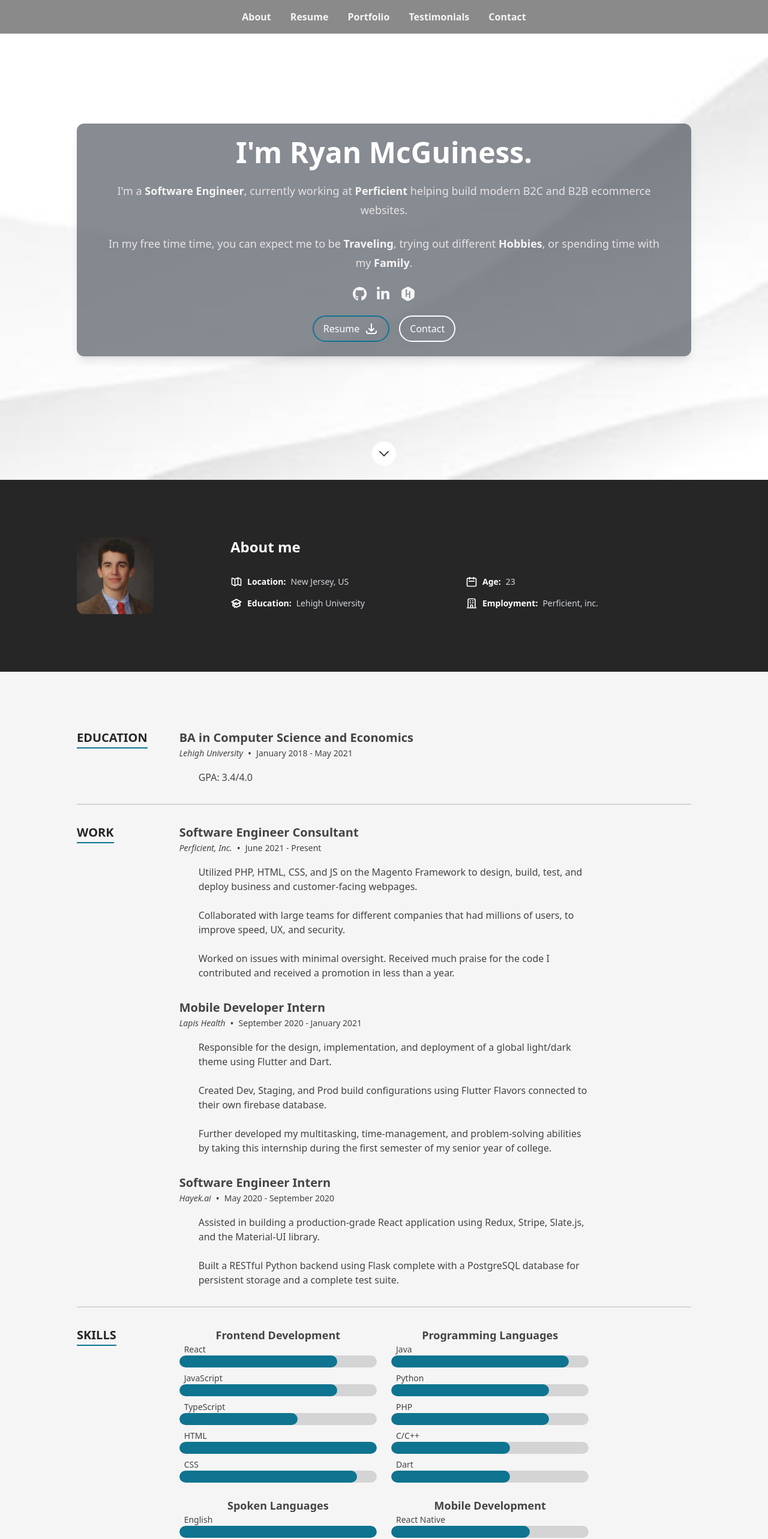
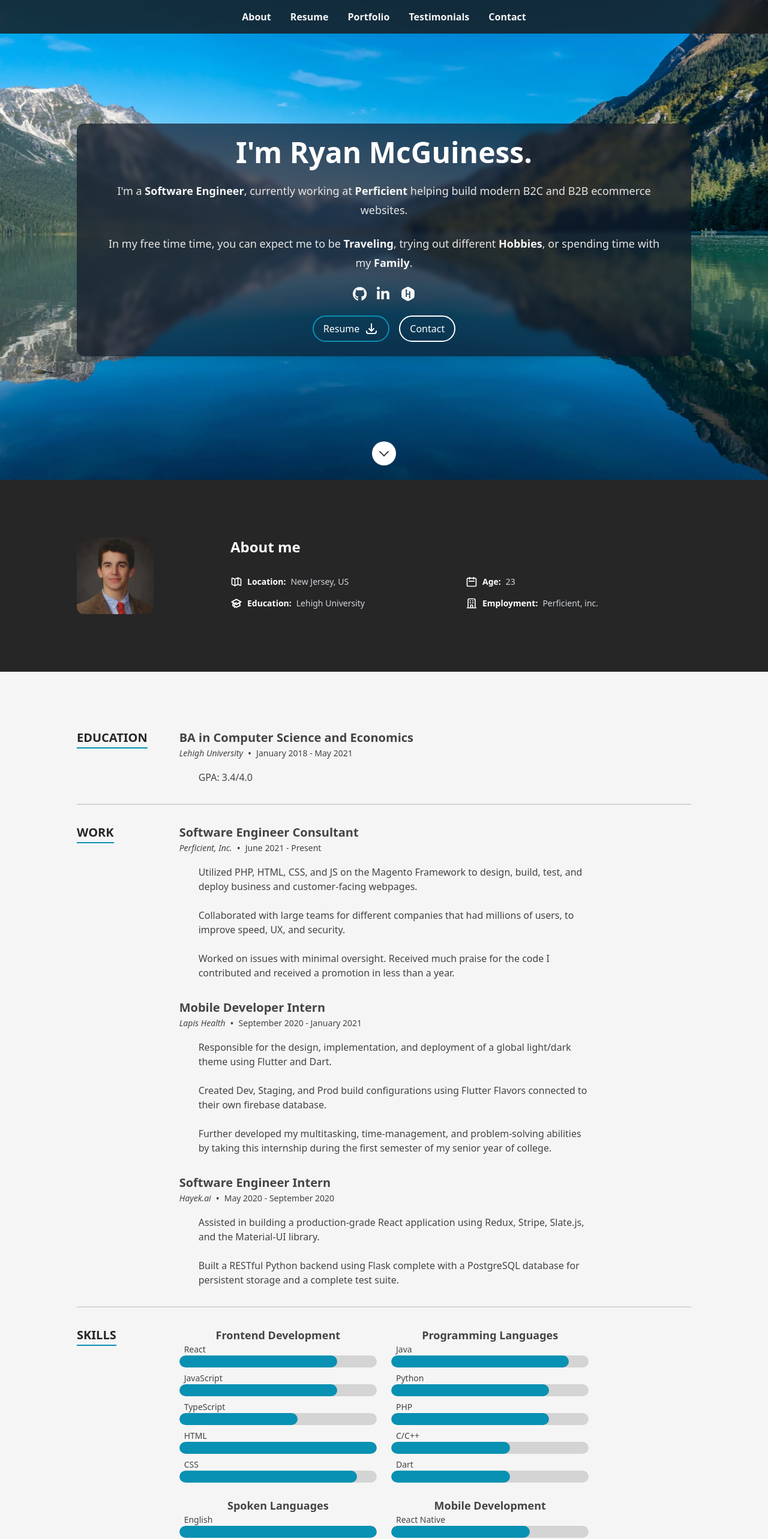
Before and after one commit to rmcguiness/rcm-react-resume, a Next.js app: page / in a window 1280 px wide. Shown: the top 2566 px of the page at 60% size. Built offline with nearby package versions, Linux system fonts and the light colour scheme.

Commit message:
edited landing page and accent color

```diff
--- a/src/components/Sections/Contact/ContactForm.tsx
+++ b/src/components/Sections/Contact/ContactForm.tsx
@@ -41,7 +41,7 @@ const ContactForm: FC = memo(() => {
   );
 
   const inputClasses =
-    'bg-neutral-700 border-0 focus:border-0 focus:outline-none focus:ring-1 focus:ring-cyan-700 rounded-md placeholder:text-neutral-400 placeholder:text-sm text-neutral-200 text-sm';
+    'bg-neutral-700 border-0 focus:border-0 focus:outline-none focus:ring-1 focus:ring-cyan-600 rounded-md placeholder:text-neutral-400 placeholder:text-sm text-neutral-200 text-sm';
 
   return (
     <form className="grid min-h-[320px] grid-cols-1 gap-y-4" method="POST" onSubmit={handleSendMessage}>
@@ -66,7 +66,7 @@ const ContactForm: FC = memo(() => {
       />
       <button
         aria-label="Submit contact form"
-        className="w-max rounded-full border-2 border-cyan-700 bg-stone-900 px-4 py-2 text-sm font-medium text-white shadow-md outline-none hover:bg-stone-800 focus:ring-2 focus:ring-cyan-700 focus:ring-offset-2 focus:ring-offset-stone-800"
+        className="w-max rounded-full border-2 border-cyan-600 bg-stone-900 px-4 py-2 text-sm font-medium text-white shadow-md outline-none hover:bg-stone-800 focus:ring-2 focus:ring-cyan-600 focus:ring-offset-2 focus:ring-offset-stone-800"
         type="submit">
         Send Message
       </button>
--- a/src/components/Sections/Contact/index.tsx
+++ b/src/components/Sections/Contact/index.tsx
@@ -47,7 +47,7 @@ const Contact: FC = memo(() => {
                     <dd className="flex items-center">
                       <a
                         className={classNames(
-                          '-m-2 flex rounded-md p-2 text-neutral-300 hover:text-cyan-700 focus:outline-none focus:ring-2 focus:ring-cyan-700',
+                          '-m-2 flex rounded-md p-2 text-neutral-300 hover:text-cyan-600 focus:outline-none focus:ring-2 focus:ring-cyan-600',
                           {'hover:text-white': href},
                         )}
                         href={href}
--- a/src/components/Sections/Header.tsx
+++ b/src/components/Sections/Header.tsx
@@ -33,11 +33,11 @@ const Header: FC = memo(() => {
 const DesktopNav: FC<{navSections: SectionId[]; currentSection: SectionId | null}> = memo(
   ({navSections, currentSection}) => {
     const baseClass =
-      '-m-1.5 p-1.5 rounded-md font-bold first-letter:uppercase hover:transition-colors hover:duration-300 focus:outline-none focus-visible:ring-2 focus-visible:ring-cyan-700 sm:hover:text-cyan-700 text-neutral-100';
-    const activeClass = classNames(baseClass, 'text-cyan-700');
+      '-m-1.5 p-1.5 rounded-md font-bold first-letter:uppercase hover:transition-colors hover:duration-300 focus:outline-none focus-visible:ring-2 focus-visible:ring-cyan-600 sm:hover:text-cyan-600 text-neutral-100';
+    const activeClass = classNames(baseClass, 'text-cyan-600');
     const inactiveClass = classNames(baseClass, 'text-neutral-100');
     return (
-      <header className="fixed top-0 z-50 hidden w-full bg-neutral-900/50 p-4 backdrop-blur sm:block" id={headerID}>
+      <header className="fixed top-0 z-50 hidden w-full bg-neutral-900/80 p-4 backdrop-blur sm:block" id={headerID}>
         <nav className="flex justify-center gap-x-8">
           {navSections.map(section => (
             <NavItem
@@ -63,14 +63,14 @@ const MobileNav: FC<{navSections: SectionId[]; currentSection: SectionId | null}
     }, [isOpen]);
 
     const baseClass =
-      'p-2 rounded-md first-letter:uppercase transition-colors duration-300 focus:outline-none focus-visible:ring-2 focus-visible:ring-cyan-700';
+      'p-2 rounded-md first-letter:uppercase transition-colors duration-300 focus:outline-none focus-visible:ring-2 focus-visible:ring-cyan-600';
     const activeClass = classNames(baseClass, 'bg-neutral-900 text-white font-bold');
     const inactiveClass = classNames(baseClass, 'text-neutral-200 font-medium');
     return (
       <>
         <button
           aria-label="Menu Button"
-          className="fixed top-2 right-2 z-40 rounded-md bg-cyan-700 p-2 ring-offset-gray-800/60 hover:bg-cyan-700 focus:outline-none focus:ring-0 focus-visible:ring-2 focus-visible:ring-cyan-700 focus-visible:ring-offset-2 sm:hidden"
+          className="fixed top-2 right-2 z-40 rounded-md bg-cyan-600 p-2 ring-offset-gray-800/60 hover:bg-cyan-600 focus:outline-none focus:ring-0 focus-visible:ring-2 focus-visible:ring-cyan-600 focus-visible:ring-offset-2 sm:hidden"
           onClick={toggleOpen}>
           <MenuAlt3Icon className="h-8 w-8 text-white" />
           <span className="sr-only">Open sidebar</span>
--- a/src/components/Sections/Hero.tsx
+++ b/src/components/Sections/Hero.tsx
@@ -23,7 +23,7 @@ const Hero: FC = memo(() => {
           src={imageSrc}
         />
         <div className="z-10  max-w-screen-lg px-4 lg:px-0">
-          <div className="flex flex-col items-center gap-y-6 rounded-xl bg-gray-900/50 pt-6 pb-6 pl-10 pr-10 text-center shadow-lg backdrop-blur-sm">
+          <div className="flex flex-col items-center gap-y-6 rounded-xl bg-gray-900/70 pt-6 pb-6 pl-10 pr-10 text-center shadow-lg backdrop-blur-sm">
             <h1 className="text-2xl font-bold text-white sm:text-3xl lg:text-5xl">{name}</h1>
             {description}
             <div className="flex gap-x-4 text-neutral-100">
@@ -34,7 +34,7 @@ const Hero: FC = memo(() => {
                 <a
                   className={classNames(
                     'flex gap-x-2 rounded-full border-2 bg-none py-2 px-4 text-sm font-medium text-white ring-offset-gray-700/80 hover:bg-gray-700/80 focus:outline-none focus:ring-2 focus:ring-offset-2 sm:text-base',
-                    primary ? 'border-cyan-700 ring-cyan-700' : 'border-white ring-white',
+                    primary ? 'border-cyan-600 ring-cyan-600' : 'border-white ring-white',
                   )}
                   href={href}
                   key={text}>
--- a/src/components/Sections/Resume/ResumeSection.tsx
+++ b/src/components/Sections/Resume/ResumeSection.tsx
@@ -6,7 +6,7 @@ const ResumeSection: FC<PropsWithChildren<{title: string}>> = memo(({title, chil
       <div className="col-span-1 flex justify-center md:justify-start">
         <div className="relative h-max">
           <h2 className="text-xl font-bold uppercase text-neutral-800">{title}</h2>
-          <span className="absolute inset-x-0 -bottom-1 border-b-2 border-cyan-700" />
+          <span className="absolute inset-x-0 -bottom-1 border-b-2 border-cyan-600" />
         </div>
       </div>
       <div className="col-span-1 flex flex-col md:col-span-4">{children}</div>
--- a/src/components/Sections/Resume/Skills.tsx
+++ b/src/components/Sections/Resume/Skills.tsx
@@ -26,7 +26,7 @@ export const Skill: FC<{skill: SkillType}> = memo(({skill}) => {
     <div className="flex flex-col">
       <span className="ml-2 text-sm font-medium">{name}</span>
       <div className="h-5 w-full overflow-hidden rounded-full bg-neutral-300">
-        <div className="h-full rounded-full bg-cyan-700" style={{width: `${percentage}%`}} />
+        <div className="h-full rounded-full bg-cyan-600" style={{width: `${percentage}%`}} />
       </div>
     </div>
   );
--- a/src/components/Socials.tsx
+++ b/src/components/Socials.tsx
@@ -8,7 +8,7 @@ const Socials: FC = memo(() => {
       {socialLinks.map(({label, Icon, href}) => (
         <a
           aria-label={label}
-          className="-m-1.5 rounded-md p-1.5 transition-all duration-300 hover:text-cyan-700 focus:outline-none sm:-m-3 sm:p-3"
+          className="-m-1.5 rounded-md p-1.5 transition-all duration-300 hover:text-cyan-600 focus:outline-none sm:-m-3 sm:p-3"
           href={href}
           key={label}
           target="_blank">
```
Also changed, not shown: src/images/header-background.webp, src/images/header-background1.webp (added).
